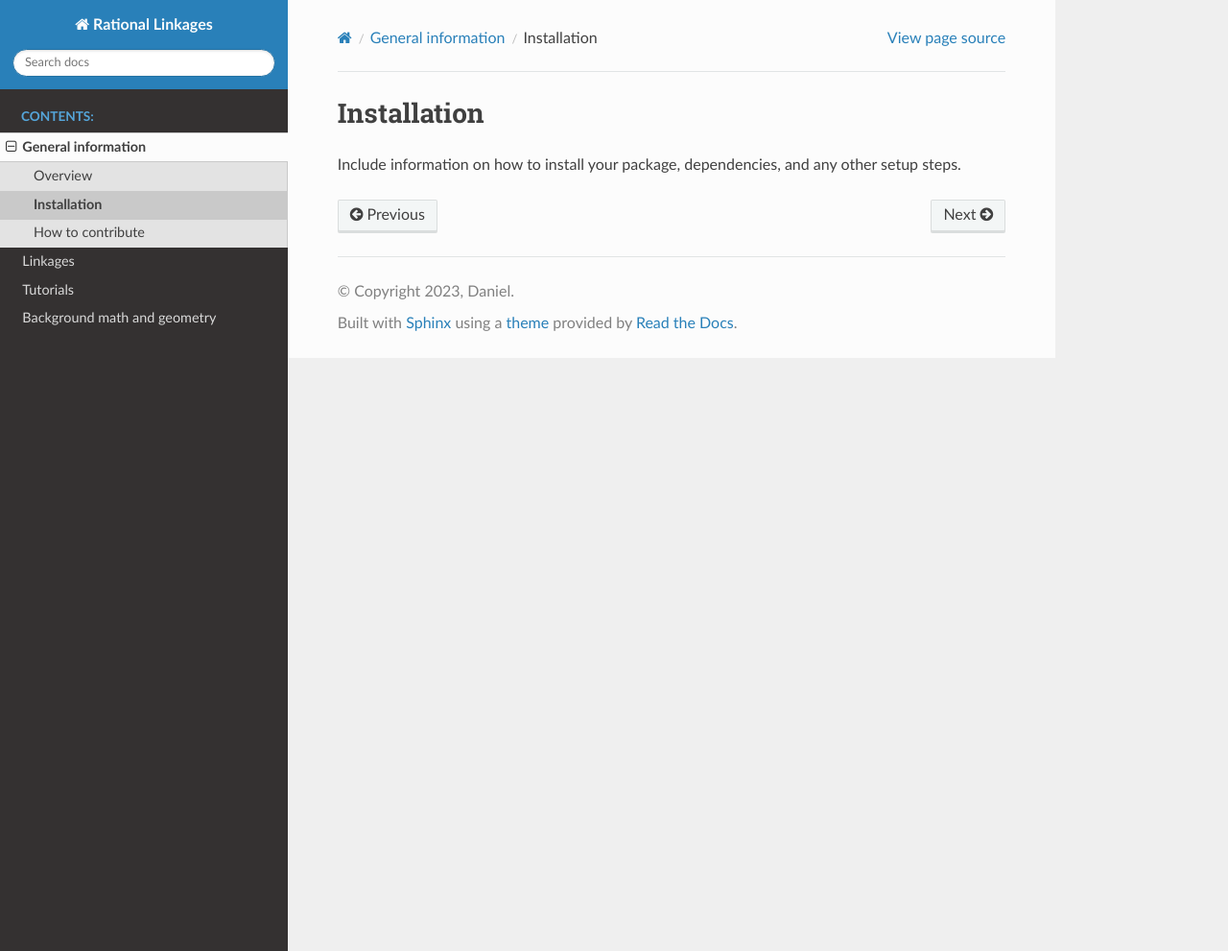
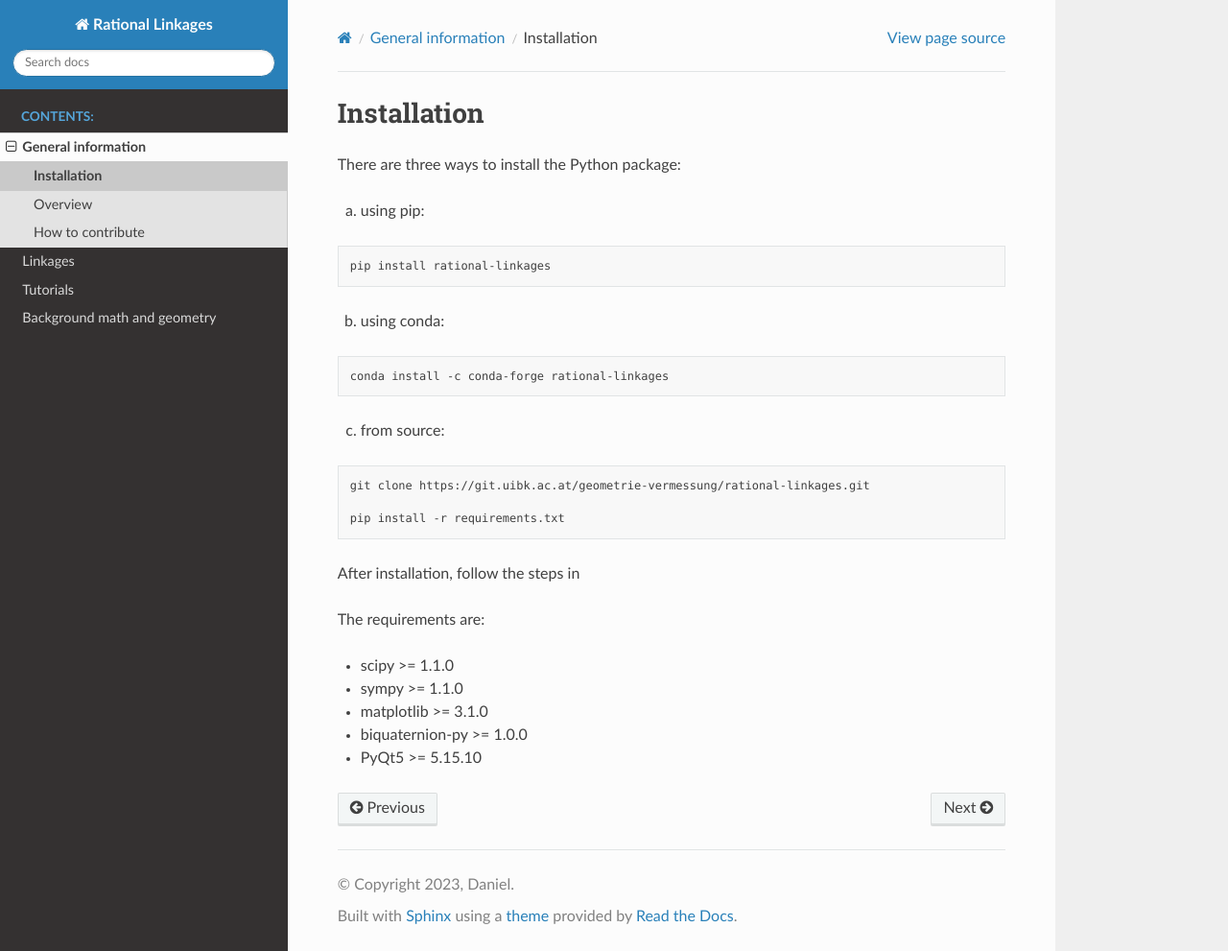
Before and after one commit to hucik14/rational-linkages, a Sphinx documentation site: the page built from docs/source/general/installation.rst, in a window 1280 px wide and 991 px high. Shown: the whole window at 96% size. Built offline with Sphinx 7.4.7 and the Read the Docs theme 2.0.0, drawn with Linux system fonts in a browser that asks for light colours.

Commit message:
docs update

```diff
--- a/docs/source/general.rst
+++ b/docs/source/general.rst
@@ -5,6 +5,6 @@ General information
    :maxdepth: 4
    :caption: Contents:
 
+   general/installation
    general/overview
-   general/installation
    general/contribute
--- a/docs/source/general/installation.rst
+++ b/docs/source/general/installation.rst
@@ -1,3 +1,36 @@
 Installation
 ============
-Include information on how to install your package, dependencies, and any other setup steps.
+
+There are three ways to install the Python package:
+
+a) using pip:
+
+.. code-block:: bash
+
+    pip install rational-linkages
+
+
+b) using conda:
+
+.. code-block:: bash
+
+    conda install -c conda-forge rational-linkages
+
+
+c) from source:
+
+.. code-block:: bash
+
+    git clone https://git.uibk.ac.at/geometrie-vermessung/rational-linkages.git
+
+    pip install -r requirements.txt
+
+After installation, follow the steps in
+
+The requirements are:
+
+* scipy >= 1.1.0
+* sympy >= 1.1.0
+* matplotlib >= 3.1.0
+* biquaternion-py >= 1.0.0
+* PyQt5 >= 5.15.10
--- a/docs/source/tutorials.rst
+++ b/docs/source/tutorials.rst
@@ -5,4 +5,5 @@ Tutorials
    :maxdepth: 4
    :caption: Contents:
 
+   tutorials/getting_started
    tutorials/test
```
Also changed, not shown: docs/source/index.rst (+8 -2 lines), docs/source/tutorials/getting_started.rst (added, +9 -0 lines).
